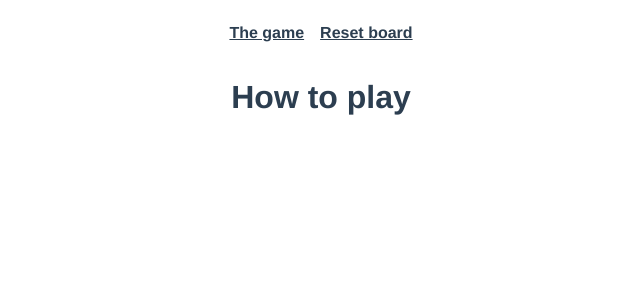
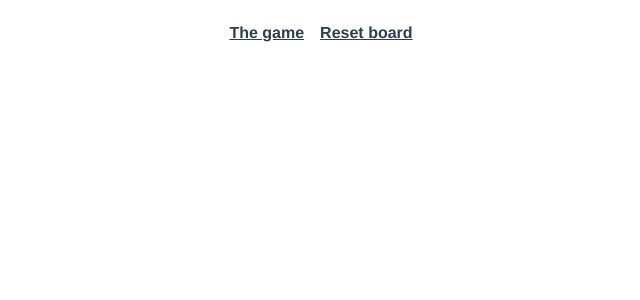
Before and after one commit to damianocasula/tic-tac-toe-vue, a Vue app: page /help in a window 1280 px wide. Shown: the top 300 px of the page, without its empty margins (319-959 px from the left). Built offline with nearby package versions, Linux system fonts and the light colour scheme.

Commit message:
refactor: ditch help page

```diff
--- a/src/router/index.js
+++ b/src/router/index.js
@@ -1,7 +1,6 @@
 import Vue from 'vue'
 import VueRouter from 'vue-router'
 import Home from '@/views/Home.vue'
-import Help from '@/views/Help.vue'
 
 Vue.use(VueRouter)
 
@@ -10,11 +9,6 @@ const routes = [
     path: '/',
     name: 'Home',
     component: Home
-  },
-  {
-    path: '/help',
-    name: 'Help',
-    component: Help
   }
 ]
 
--- a/src/views/Help.vue
+++ /dev/null
@@ -1,11 +0,0 @@
-<template>
-  <div class="about">
-    <h1>How to play</h1>
-  </div>
-</template>
-
-<style lang="scss">
-.about {
-  text-align: center;
-}
-</style>
```
